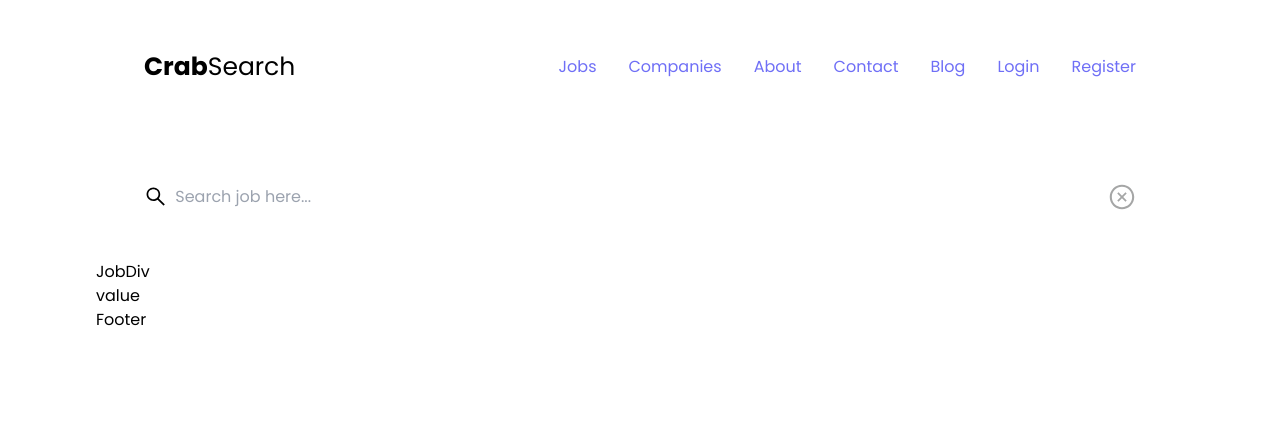
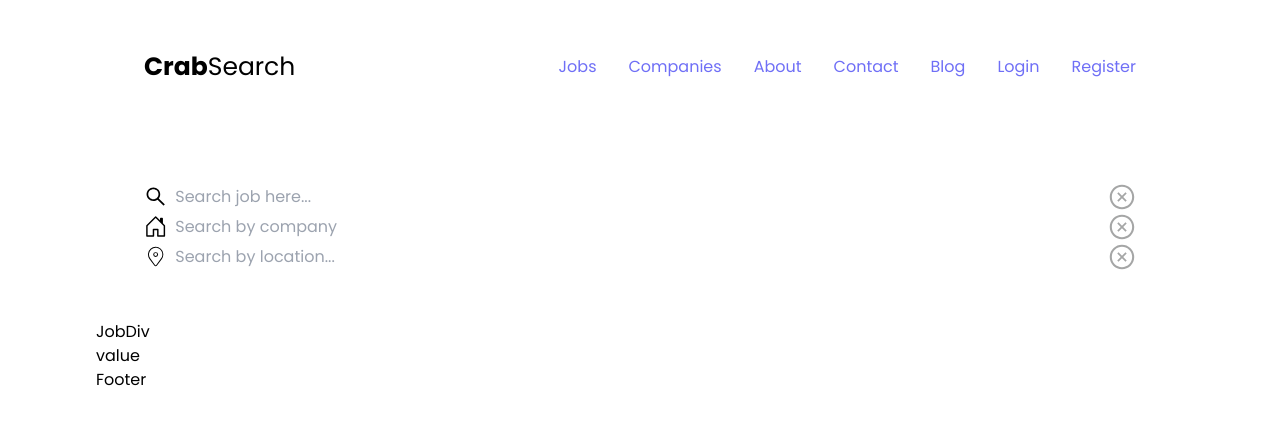
Before and after one commit to alexander784/Mboka, a React (Create React App) app: page / in a window 1280 px wide. Shown: the top 424 px of the page. Built offline with nearby package versions, Linux system fonts and the light colour scheme.

Commit message:
Structure the search component

```diff
--- a/src/components/searchdiv/Search.js
+++ b/src/components/searchdiv/Search.js
@@ -1,5 +1,10 @@
 import React from 'react';
-import { AiOutlineSearch,AiOutlineCloseCircle } from "react-icons/ai";
+import { AiOutlineCloseCircle } from "react-icons/ai";
+import { AiOutlineSearch } from "react-icons/ai";
+import { CiLocationOn } from "react-icons/ci";
+// import AiOutlineCloseCircle from "react-icons/ai";
+import {BsHouseDoor  } from "react-icons/bs"
+
 
 const Search = () => {
   return (
@@ -10,12 +15,24 @@ const Search = () => {
         <AiOutlineSearch className='text-[25px] icon '/>
         <input type='text' className='bg-transparent text-blue-500
         focus:outline-none w-[100%]' placeholder='Search job here...'/>
+          <AiOutlineCloseCircle className='text-[30px] text-[#a5a6a6]
+              hover:text-textColor icon' />
+        </div>
+        <div className='flex gap-2 items-center'>
+        <BsHouseDoor  className='text-[25px] icon '/>
+        <input type='text' className='bg-transparent text-blue-500
+        focus:outline-none w-[100%]' placeholder='Search by company'/>
+          <AiOutlineCloseCircle className='text-[30px] text-[#a5a6a6]
+              hover:text-textColor icon' />
+        </div>
+        <div className='flex gap-2 items-center'>
+        <CiLocationOn  className='text-[25px] icon '/>
+        <input type='text' className='bg-transparent text-blue-500
+        focus:outline-none w-[100%]' placeholder='Search by location...'/>
+          <AiOutlineCloseCircle className='text-[30px] text-[#a5a6a6]
+              hover:text-textColor icon' />
+        </div>
 
-<AiOutlineCloseCircle className='text-[30px] text-[#a5a6a6]
-hover:text-textColor icon' />
-
-
-        </div>
 
       </form>
 
```
